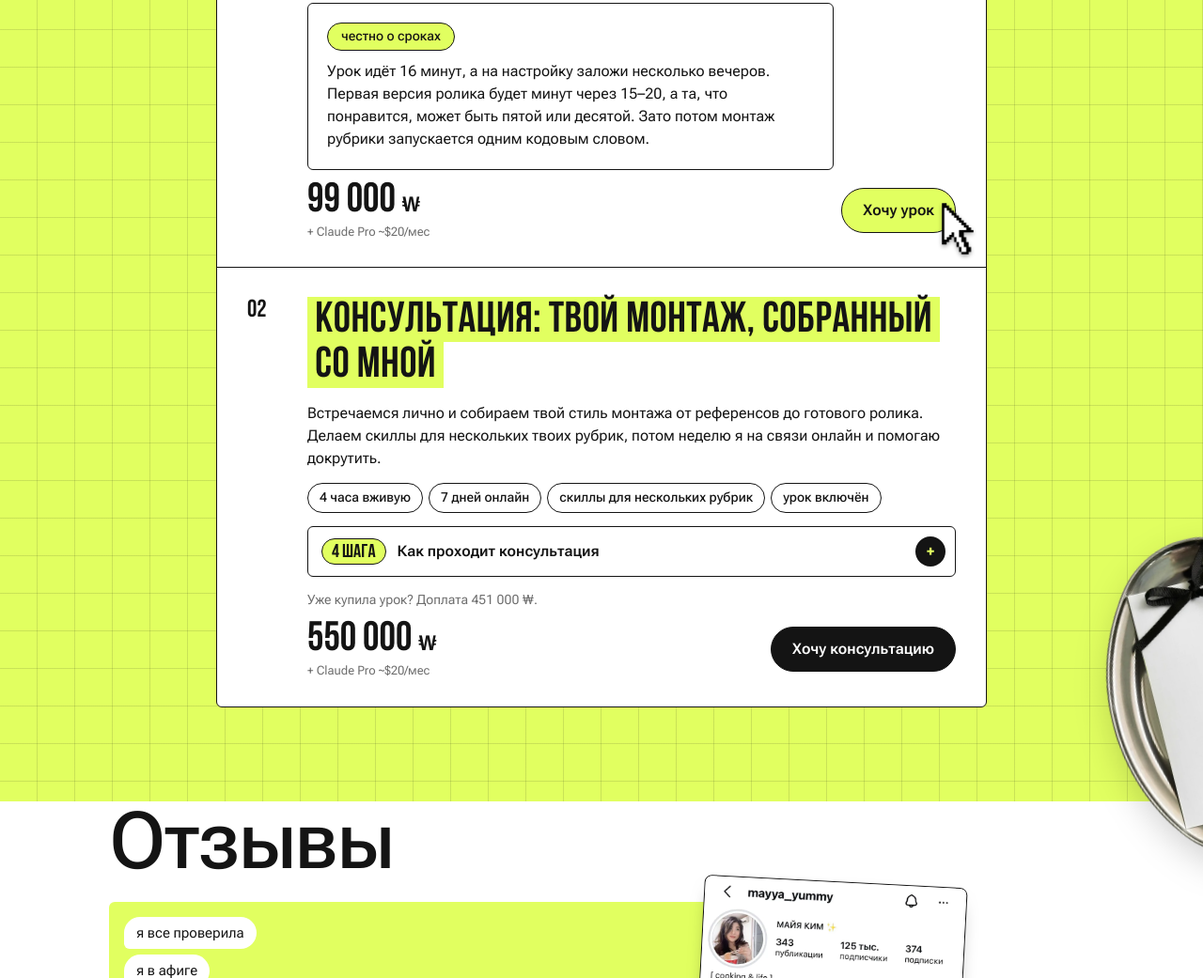
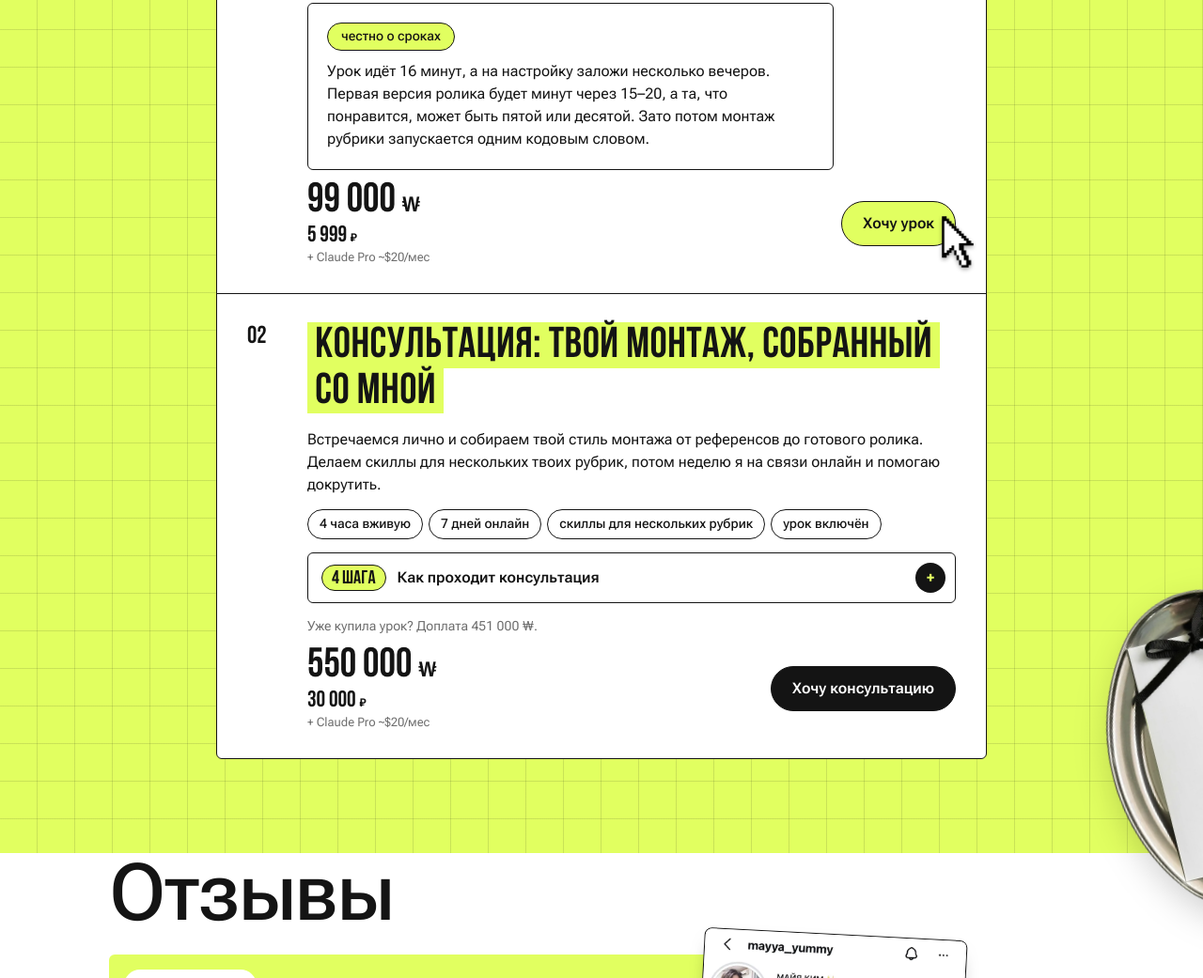
Before and after one commit to kmnsts/kmnsts.github.io, a plain HTML site: page index.html in a window 1280 px wide. Shown: the part 4934-5975 px from the top of the page at 94% size. Drawn offline with Linux system fonts and the light colour scheme.

Commit message:
Цены в рублях

```diff
--- a/index.html
+++ b/index.html
@@ -214,6 +214,7 @@ section { position: relative; padding-block: 72px; }
 .offer .meta { position: relative; display: flex; flex-wrap: wrap; align-items: center; justify-content: space-between; gap: 12px; }
 .price { font-family: var(--caps); font-weight: 700; font-size: 44px; line-height: .9; }
 .price small { font-family: var(--body); font-size: .5em; font-weight: 700; }
+.rub { display: block; font-size: .55em; margin-top: 6px; }
 .pro { display: block; font-family: var(--body); font-weight: 400; font-size: 13px; color: var(--ink-60); margin-top: 6px; letter-spacing: 0; }
 
 
@@ -460,7 +461,7 @@ footer a { min-height: 36px; display: inline-flex; align-items: center; text-und
           <span class="pill lime" style="align-self:flex-start">честно о сроках</span>
           <p>Урок идёт 16 минут, а на настройку заложи несколько вечеров. Первая версия ролика будет минут через 15–20, а та, что понравится, может быть пятой или десятой. Зато потом монтаж рубрики запускается одним кодовым словом.</p>
         </div>
-            <div class="meta"><span class="price">99 000 <small>₩</small><span class="pro">+ Claude Pro ~$20/мес</span></span><a class="btn" href="https://t.me/kmnststeam_bot" data-goal="lesson" rel="noopener">Хочу урок<img class="cursor" src="media/el-cursor.webp" alt="" width="160" height="258" style="right:-20px;bottom:-24px"></a></div>
+            <div class="meta"><span class="price">99 000 <small>₩</small><span class="rub">5&nbsp;999 <small>₽</small></span><span class="pro">+ Claude Pro ~$20/мес</span></span><a class="btn" href="https://t.me/kmnststeam_bot" data-goal="lesson" rel="noopener">Хочу урок<img class="cursor" src="media/el-cursor.webp" alt="" width="160" height="258" style="right:-20px;bottom:-24px"></a></div>
           </div>
         </article>
         <article class="offer" id="consult">
@@ -477,7 +478,7 @@ footer a { min-height: 36px; display: inline-flex; align-items: center; text-und
                 <li><b>04</b><span>7 дней онлайн<small>Неделю я на связи и помогаю докрутить</small></span></li></ol></details>
             </div>
             <p class="small muted">Уже купила урок? Доплата 451 000 ₩.</p>
-            <div class="meta"><span class="price">550 000 <small>₩</small><span class="pro">+ Claude Pro ~$20/мес</span></span><a class="btn dark" href="https://t.me/kmnststeam_bot" data-goal="consult" rel="noopener">Хочу консультацию</a></div>
+            <div class="meta"><span class="price">550 000 <small>₩</small><span class="rub">30&nbsp;000 <small>₽</small></span><span class="pro">+ Claude Pro ~$20/мес</span></span><a class="btn dark" href="https://t.me/kmnststeam_bot" data-goal="consult" rel="noopener">Хочу консультацию</a></div>
           </div>
         </article>
       </div>
```
